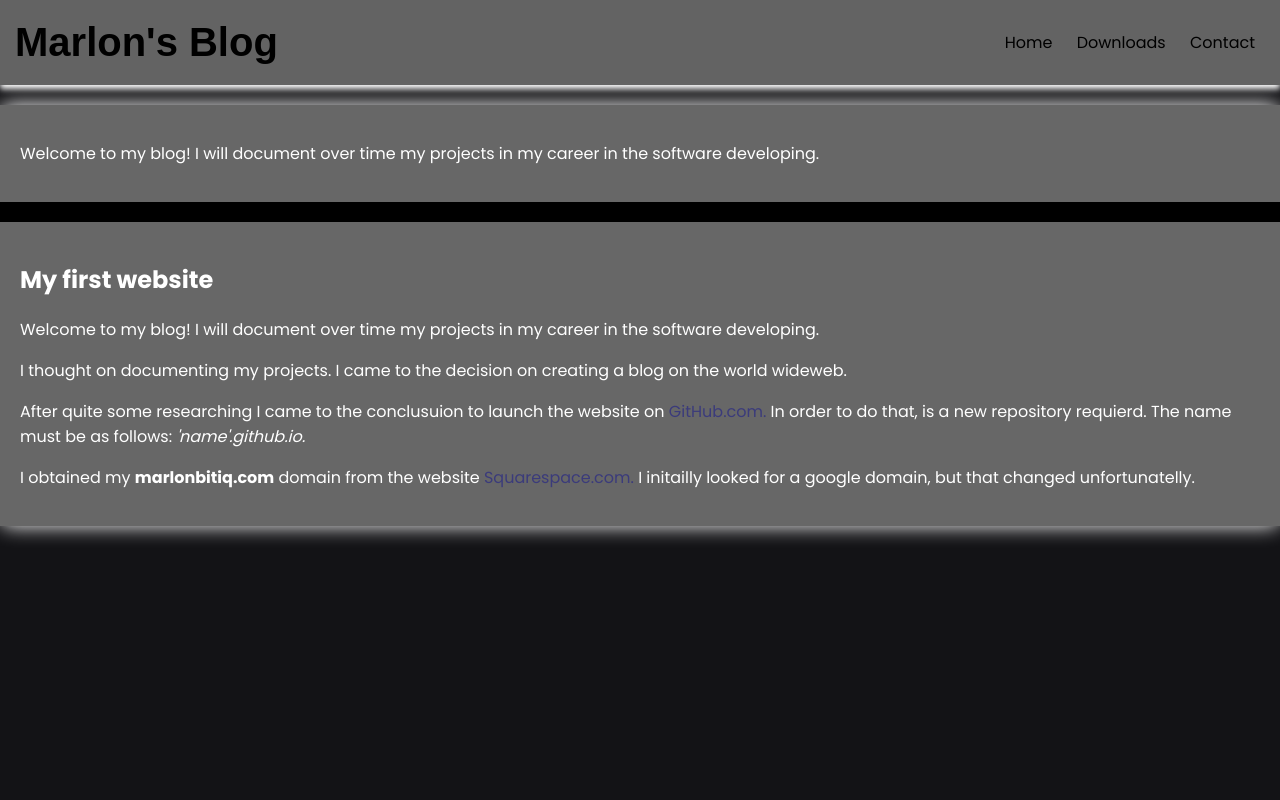
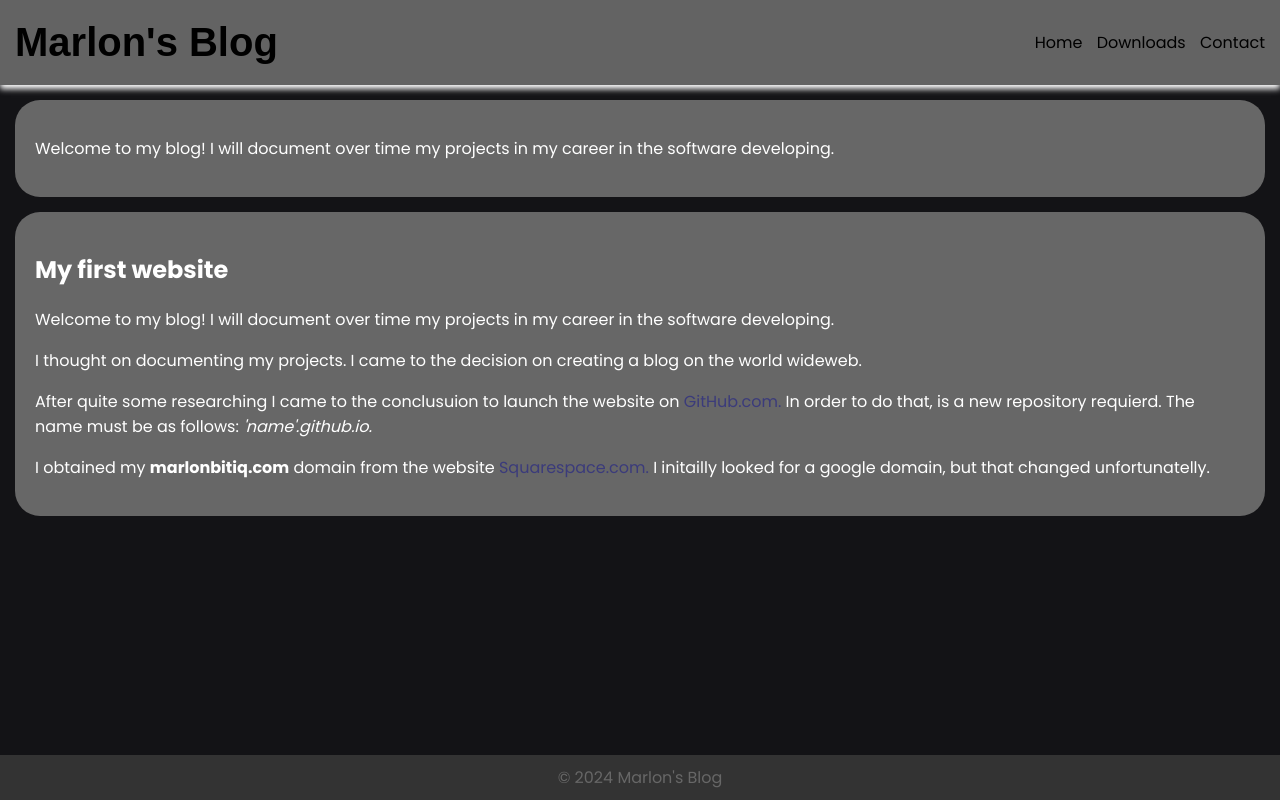
Before and after one commit to Baton202024/Baton15.github.io, a plain HTML site: page index.html in a window 1280 px wide. Drawn offline with Linux system fonts and the light colour scheme.

Commit message:
Rounded sections and new picture!

```diff
--- a/index.html
+++ b/index.html
@@ -25,7 +25,7 @@
         </div>
     </header>
 
-    <div class="container">
+
     <div class="main-content">
 
         <section class="hidden">
@@ -33,7 +33,6 @@
                 Welcome to my blog! I will document over time my projects in my career in the software developing.
             </p>
         </section>
-
         <section class="hidden">
             <h2>My first website</h2>
             <p>Welcome to my blog! I will document over time my projects in my career in the software developing.
@@ -49,7 +48,7 @@
                 initailly looked for a google domain, but that changed unfortunatelly.</p>
         </section>
     </div>
-    </div>
+    <footer>&copy; 2024 Marlon's Blog</footer>
 </body>
 
 </html>
--- a/style.css
+++ b/style.css
@@ -37,13 +37,7 @@ nav ul {
 
 nav ul li {
     display: inline;
-    margin-right: 20px;
-}
-
-.container {
-    background-color: black;
-    border-radius: 10px;
-    box-shadow: 0 0 20px rgb(255, 255, 255);
+    margin-right: 10px;
 }
 
 .post-title {
@@ -59,6 +53,9 @@ section {
     background-color: rgb(103, 103, 103);
     padding: 20px;
     margin-top: 20px;
+    border-radius: 25px;
+    margin: 15px;
+
 }
 
 footer {
```
Also changed, not shown: meme.jpg (added). Lines whose indentation alone changed are shown as unchanged.
